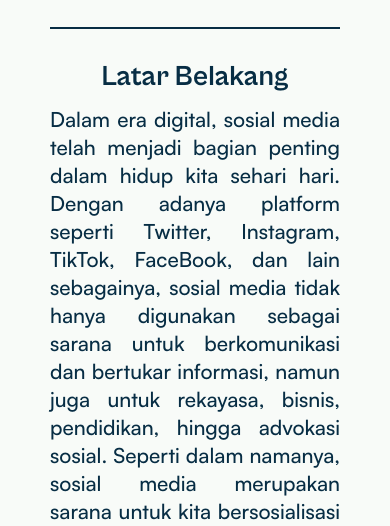
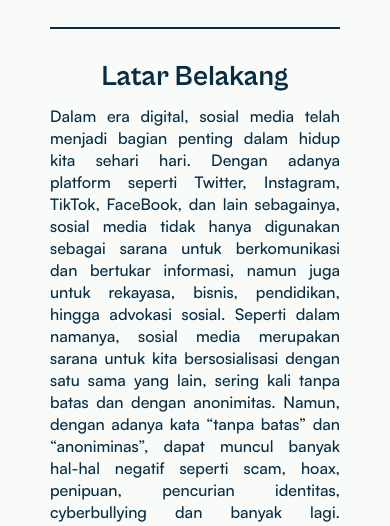
Before and after one commit to Rethaaa/SAT-TIK-BIJAK-BERSOSIAL-MEDIA, a plain HTML site: page index.html in a window 390 px wide. Shown: the part 310-836 px from the top of the page. Drawn offline with Linux system fonts and the light colour scheme; a web font is replaced by a local one.

Commit message:
Update style.css

```diff
--- a/style.css
+++ b/style.css
@@ -611,5 +611,8 @@ footer {
             font-family: "Cabinet Grotesk", sans-serif;
             font-size: 1.333rem;
         }
+        p, li {
+            font-size: 1rem;
+        }
     }
 }
```
